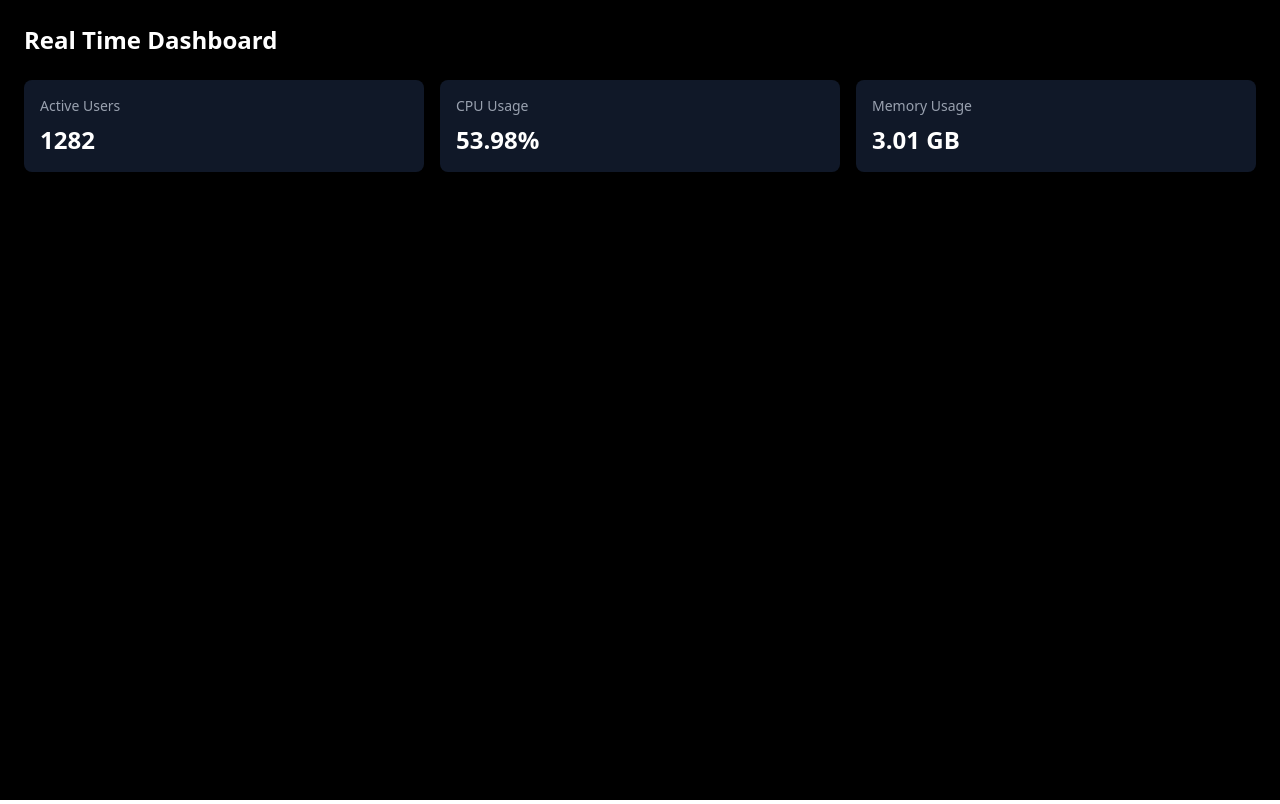
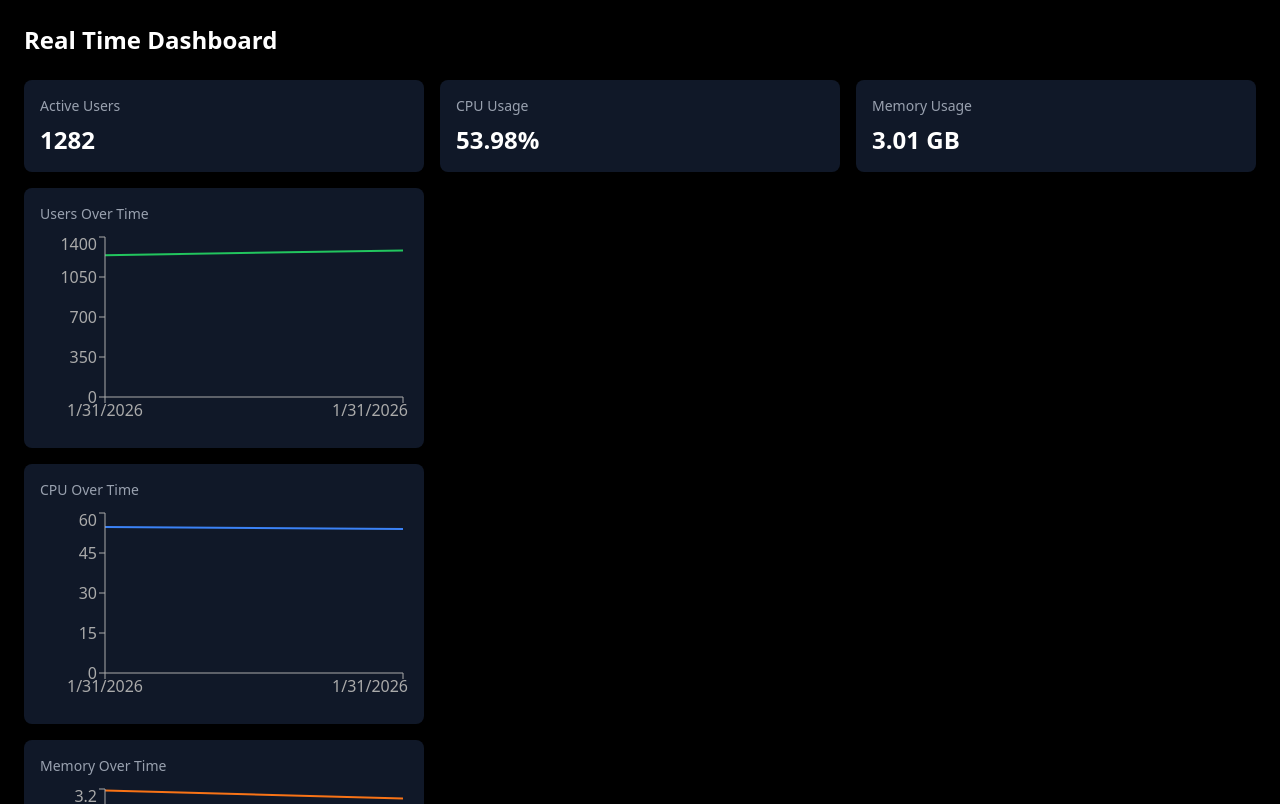
Before and after one commit to AmmarJamil23/IMPORTANT-CS, a React (Vite) app in the folder realtime-dashboard/: page / in a window 1280 px wide. Shown: the top 804 px of the page. Built offline with nearby package versions, Linux system fonts and the light colour scheme.

Commit message:
charts added services and hooks seperation implememted

```diff
--- a/realtime-dashboard/package.json
+++ b/realtime-dashboard/package.json
@@ -13,6 +13,7 @@
     "@tailwindcss/vite": "^4.1.18",
     "react": "^19.2.0",
     "react-dom": "^19.2.0",
+    "recharts": "^3.7.0",
     "tailwindcss": "^4.1.18"
   },
   "devDependencies": {
--- a/realtime-dashboard/src/components/cards/MetricCard.jsx
+++ b/realtime-dashboard/src/components/cards/MetricCard.jsx
@@ -1,3 +1,5 @@
+import { memo } from "react";
+
 function MetricCard({ title, value}) {
     return(
         <div className="bg-gray-900 rounded-lg p-4 shadow">
@@ -7,4 +9,4 @@ function MetricCard({ title, value}) {
     )
 }
 
-export default MetricCard;
+export default memo(MetricCard);
--- /dev/null
+++ b/realtime-dashboard/src/components/charts/MetricChart.jsx
@@ -0,0 +1,39 @@
+import { memo } from "react";
+import {
+    LineChart,
+    Line,
+    XAxis,
+    YAxis,
+    Tooltip,
+    ResponsiveContainer
+
+} from "recharts"
+
+function MetricChart({ data, dataKey, color, title}) {
+    return (
+        <div className="bg-gray-900 rounded-lg p-4">
+            <p className="text-sm text-gray-400 mb-2">{title}</p>
+
+            <ResponsiveContainer width="100%" height={200}>
+                <LineChart data={data}>
+                    <XAxis dataKey="time" stroke="#aaa" />
+                    <YAxis stroke="#aaa" />
+                    <Tooltip />
+
+                    <Line
+                    type="monotone"
+                    dataKey={dataKey}
+                    stroke={color}
+                    dot={false}
+                    strokeWidth={2}
+                     />
+
+
+                </LineChart>
+
+            </ResponsiveContainer>
+        </div>
+    )
+}
+
+export default memo(MetricChart);
--- a/realtime-dashboard/src/hooks/useMetricsStream.js
+++ b/realtime-dashboard/src/hooks/useMetricsStream.js
@@ -1,32 +1,36 @@
 import { useEffect, useState } from "react";
+import { connectToMetricsStream } from "../services/metricsService";
 
 export function useMetricsStream() {
   const [metrics, setMetrics] = useState(null);
+  const [history, setHistory] = useState([]);
   const [status, setStatus] = useState("loading");
   const [error, setError] = useState(null);
 
   useEffect(() => {
     setStatus("loading");
 
-    const interval = setInterval(() => {
-      try {
-        const nextMetrics = {
-          users: 1200 + Math.floor(Math.random() * 100),
-          cpu: Math.max(0, Math.min(100, 50 + (Math.random() * 20 - 10)).toFixed(2)),
-          memory: Number((3 + (Math.random() * 0.5 - 0.25)).toFixed(2))
-        };
+    const disconnect = connectToMetricsStream(
+      (payload) => {
+        setMetrics(payload);
 
-        setMetrics(nextMetrics);
+        setHistory((prev) => {
+          const updated = [...prev, payload];
+          return updated.slice(-20);
+        });
+
         setStatus("success");
-      } catch (err) {
-        setError("Failed to update metrics");
+      },
+      (errMsg) => {
+        setError(errMsg);
         setStatus("error");
-        console.log(err)
       }
-    }, 2000);
+    );
 
-    return () => clearInterval(interval);
+
+
+    return () => disconnect();
   }, []);
 
-  return { metrics, status, error };
+  return { metrics, history,  status, error };
 }
--- a/realtime-dashboard/src/pages/Dashboard.jsx
+++ b/realtime-dashboard/src/pages/Dashboard.jsx
@@ -1,12 +1,11 @@
 import DashboardLayout from "../components/layout/DashboardLayout";
 import MetricCard from "../components/cards/MetricCard";
 import { useMetricsStream } from "../hooks/useMetricsStream";
+import MetricChart from "../components/charts/MetricChart";
 
 function Dashboard() {
 
-  const { metrics, status, error } = useMetricsStream();
-
-
+  const { metrics, history, status, error } = useMetricsStream();
 
 
     return (
@@ -26,6 +25,31 @@ function Dashboard() {
             <MetricCard title="CPU Usage" value={`${metrics.cpu}%`} />
             <MetricCard title="Memory Usage" value={`${metrics.memory} GB`} />
 
+            <div className="grid grid-cols-1 md:grid-cols3 gap-4">
+
+              <MetricChart
+              title="Users Over Time"
+              data={history}
+              dataKey="users"
+              color="#22c55e"
+              />
+
+              <MetricChart
+              title="CPU Over Time"
+              data={history}
+              dataKey="cpu"
+              color="#3b82f6"
+               />
+
+               <MetricChart
+               title="Memory Over Time"
+               data={history}
+               dataKey="memory"
+               color="#f97316"
+                />
+
+            </div>
+
         </div>
         )}
 
--- /dev/null
+++ b/realtime-dashboard/src/services/metricsService.js
@@ -0,0 +1,21 @@
+
+export function connectToMetricsStream(onMessage, onError) {
+    const interval = setInterval(() => {
+        try {
+            const payload = {
+                time: new Date().toLocaleDateString(),
+                users: 1200 + Math.floor(Math.random() * 100),
+                cpu: Math.max(0, Math.min(100, 50 + (Math.random() * 20 -10)).toFixed(2)),
+                memory: Number((3 + (Math.random() * 0.5 - 0.25)).toFixed(2))
+            };
+
+            onMessage(payload)
+
+        } catch (err) {
+            onError("Stream error")
+            console.log(err)
+        }
+    }, 2000)
+
+    return () => clearInterval(interval)
+}
```
Also changed, not shown: 1 other file (tests, documents, lock files or other folders).
